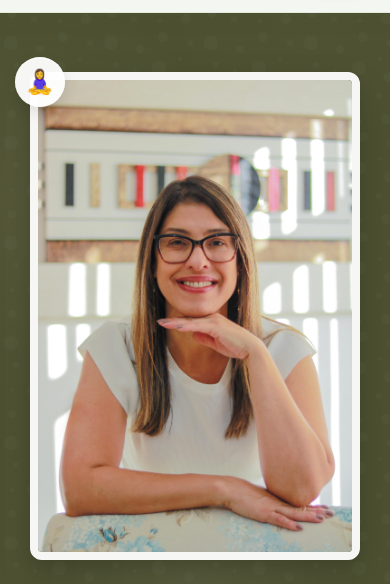
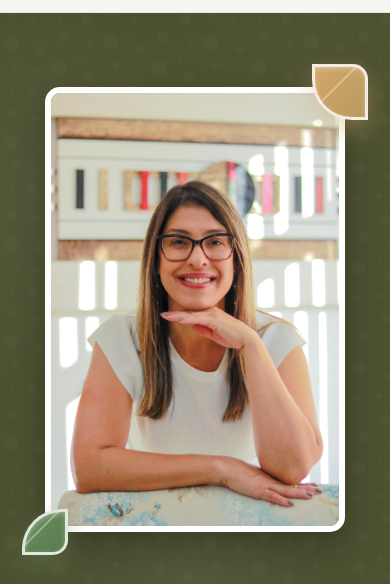
Before and after one commit to RaioneMachado/ronsagela-valentin, a plain HTML site: page index.html in a window 390 px wide. Shown: the part 68-652 px from the top of the page. Drawn offline with Linux system fonts and the light colour scheme.

Commit message:
atualziaçaõ

```diff
--- a/index.html
+++ b/index.html
@@ -580,11 +580,11 @@
             <div class="footer-contact">
                 <div class="contact-item">
                     <i class="fas fa-envelope"></i>
-                    <span>contato@rosangelapsicanalista.com.br</span>
+                    <span>Rosangella.valenttim@gmail.com</span>
                 </div>
                 <div class="contact-item">
                     <i class="fas fa-phone"></i>
-                    <span>(11) 99999-9999</span>
+                    <span>(11) 97587-3238</span>
                 </div>
                 <div class="contact-item">
                     <i class="fas fa-map-marker-alt"></i>
@@ -593,7 +593,7 @@
             </div>
 
             <div class="footer-social">
-                <a href="#" class="social-icon" aria-label="Instagram">
+                <a href="https://www.instagram.com/rosangellavalentim/" class="social-icon" aria-label="Instagram">
                     <i class="fab fa-instagram"></i>
                 </a>
                 <a href="#" class="social-icon" aria-label="LinkedIn">
--- a/style.css
+++ b/style.css
@@ -691,6 +691,7 @@ body {
   min-width: 300px;
   position: relative;
   animation: fadeInRight 1.2s ease-out 0.3s both;
+  padding: 25px; /* Espaço para as molduras externas */
 }
 
 @keyframes fadeInRight {
@@ -704,60 +705,142 @@ body {
   }
 }
 
+/* Imagem principal */
 .hero-img img {
   width: 100%;
   max-width: 500px;
-  border-radius: 12px; /* Bordas mais suaves */
+  border-radius: 15px; /* Bordas moderadamente arredondadas */
   box-shadow:
-    0 15px 35px rgba(0, 0, 0, 0.15),
-    0 5px 15px rgba(0, 0, 0, 0.08);
-  transition: all 0.4s ease;
+    0 20px 40px rgba(0, 0, 0, 0.2),
+    0 8px 20px rgba(0, 0, 0, 0.1);
+  transition: all 0.5s cubic-bezier(0.25, 0.46, 0.45, 0.94);
   position: relative;
   z-index: 2;
-  border: 8px solid rgba(255, 255, 255, 0.95);
-  filter: brightness(1.02) contrast(1.01);
-}
-
+  border: 8px solid #FFFFFF;
+  filter: brightness(1.05) contrast(1.05);
+  display: block;
+}
+
+/* MOLDURA NO CANTO SUPERIOR DIREITO (por fora) */
 .hero-img::before {
   content: '';
   position: absolute;
-  width: calc(100% + 16px);
-  height: calc(100% + 16px);
-  background: linear-gradient(135deg, rgba(212, 167, 106, 0.1), rgba(232, 216, 182, 0.05));
-  border-radius: 16px;
-  top: 8px;
-  right: 8px;
+  top: 0;
+  right: 0;
+  width: 80px;
+  height: 80px;
+  background: linear-gradient(135deg, #D4A76A, #B89A5E);
+  border-radius: 0 15px 0 40px;
+  z-index: 3;
+  transform: translate(15px, -15px);
+  box-shadow:
+    0 10px 25px rgba(212, 167, 106, 0.4),
+    inset 0 2px 5px rgba(255, 255, 255, 0.3);
+  transition: all 0.4s ease;
+  border: 3px solid rgba(255, 255, 255, 0.8);
+}
+
+/* Detalhe decorativo na moldura superior */
+.hero-img::before {
+  content: '';
+  position: absolute;
+  top: 0;
+  right: 0;
+  width: 80px;
+  height: 80px;
+  background:
+    linear-gradient(135deg, transparent 40%, rgba(255, 255, 255, 0.3) 40%, rgba(255, 255, 255, 0.3) 43%, transparent 43%),
+    linear-gradient(135deg, #D4A76A, #B89A5E);
+  border-radius: 0 15px 0 40px;
+  z-index: 3;
+  transform: translate(15px, -15px);
+  box-shadow:
+    0 10px 25px rgba(212, 167, 106, 0.4),
+    inset 0 2px 5px rgba(255, 255, 255, 0.3);
+  transition: all 0.4s ease;
+  border: 3px solid rgba(255, 255, 255, 0.8);
+}
+
+/* MOLDURA NO CANTO INFERIOR ESQUERDO (por fora) */
+.hero-img::after {
+  content: '';
+  position: absolute;
+  bottom: 0;
+  left: 0;
+  width: 60px;
+  height: 60px;
+  background: linear-gradient(135deg, #6B8E5E, #5A7A4E);
+  border-radius: 40px 0 15px 0;
+  z-index: 3;
+  transform: translate(-15px, 15px);
+  box-shadow:
+    0 10px 25px rgba(107, 142, 94, 0.4),
+    inset 0 2px 5px rgba(255, 255, 255, 0.3);
+  transition: all 0.4s ease;
+  border: 3px solid rgba(255, 255, 255, 0.8);
+}
+
+/* Detalhe decorativo na moldura inferior */
+.hero-img::after {
+  content: '';
+  position: absolute;
+  bottom: 0;
+  left: 0;
+  width: 60px;
+  height: 60px;
+  background:
+    linear-gradient(135deg, transparent 40%, rgba(255, 255, 255, 0.3) 40%, rgba(255, 255, 255, 0.3) 43%, transparent 43%),
+    linear-gradient(135deg, #6B8E5E, #5A7A4E);
+  border-radius: 40px 0 15px 0;
+  z-index: 3;
+  transform: translate(-15px, 15px);
+  box-shadow:
+    0 10px 25px rgba(107, 142, 94, 0.4),
+    inset 0 2px 5px rgba(255, 255, 255, 0.3);
+  transition: all 0.4s ease;
+  border: 3px solid rgba(255, 255, 255, 0.8);
+}
+
+/* Efeito de brilho sutil atrás da imagem */
+.hero-img .img-glow {
+  content: '';
+  position: absolute;
+  top: 50%;
+  left: 50%;
+  transform: translate(-50%, -50%);
+  width: 90%;
+  height: 90%;
+  background: radial-gradient(circle at center, rgba(212, 167, 106, 0.15) 0%, transparent 70%);
   z-index: 1;
-  opacity: 0.15;
-}
-
-.hero-img::after {
-  content: '🧘‍♀️';
-  position: absolute;
-  font-size: 24px;
-  background: rgba(255, 255, 255, 0.95);
-  width: 50px;
-  height: 50px;
-  border-radius: 50%;
-  display: flex;
-  align-items: center;
-  justify-content: center;
-  top: -15px;
-  left: -15px;
-  z-index: 3;
+  opacity: 0.5;
+  filter: blur(10px);
+  border-radius: 15px;
+  pointer-events: none;
+}
+
+/* Efeitos de hover */
+.hero-img:hover img {
+  transform: translateY(-10px) scale(1.02);
   box-shadow:
-    0 6px 15px rgba(0, 0, 0, 0.1),
-    inset 0 1px 2px rgba(255, 255, 255, 0.8);
-  color: #4D5131;
-  font-weight: 300;
-}
-
-.hero-img:hover img {
-  transform: translateY(-8px);
+    0 30px 60px rgba(0, 0, 0, 0.3),
+    0 15px 35px rgba(0, 0, 0, 0.2),
+    inset 0 0 20px rgba(255, 255, 255, 0.1);
+  border-color: #FFFFFF;
+  filter: brightness(1.08) contrast(1.08);
+}
+
+.hero-img:hover::before {
+  transform: translate(20px, -20px) rotate(5deg);
   box-shadow:
-    0 20px 40px rgba(0, 0, 0, 0.2),
-    0 8px 20px rgba(0, 0, 0, 0.12);
-  border-color: #FFFFFF;
+    0 15px 35px rgba(212, 167, 106, 0.5),
+    inset 0 3px 8px rgba(255, 255, 255, 0.4);
+}
+
+.hero-img:hover::after {
+  transform: translate(-20px, 20px) rotate(-5deg);
+  box-shadow:
+    0 15px 35px rgba(107, 142, 94, 0.5),
+    inset 0 3px 8px rgba(255, 255, 255, 0.4);
 }
 
 /* Elemento decorativo sutil */
@@ -772,6 +855,69 @@ body {
   z-index: 1;
 }
 
+/* Responsividade */
+@media (max-width: 768px) {
+  .hero-img {
+    padding: 20px;
+  }
+
+  .hero-img img {
+    max-width: 400px;
+    margin: 0 auto;
+    display: block;
+  }
+
+  .hero-img::before {
+    width: 60px;
+    height: 60px;
+    transform: translate(10px, -10px);
+  }
+
+  .hero-img::after {
+    width: 50px;
+    height: 50px;
+    transform: translate(-10px, 10px);
+  }
+
+  .hero-img:hover::before {
+    transform: translate(15px, -15px) rotate(5deg);
+  }
+
+  .hero-img:hover::after {
+    transform: translate(-15px, 15px) rotate(-5deg);
+  }
+}
+
+@media (max-width: 480px) {
+  .hero-img {
+    padding: 15px;
+  }
+
+  .hero-img img {
+    max-width: 320px;
+    border-width: 6px;
+  }
+
+  .hero-img::before {
+    width: 50px;
+    height: 50px;
+    transform: translate(8px, -8px);
+  }
+
+  .hero-img::after {
+    width: 40px;
+    height: 40px;
+    transform: translate(-8px, 8px);
+  }
+
+  .hero-img:hover::before {
+    transform: translate(12px, -12px) rotate(5deg);
+  }
+
+  .hero-img:hover::after {
+    transform: translate(-12px, 12px) rotate(-5deg);
+  }
+}
 /* ADICIONE ESTA LINHA NO HEAD DO HTML PARA A FONTE PLAYFAIR DISPLAY */
 /* <link href="https://fonts.googleapis.com/css2?family=Playfair+Display:wght@400;500;600;700&display=swap" rel="stylesheet"> */
 /* ===== SEÇÕES ===== */
```
